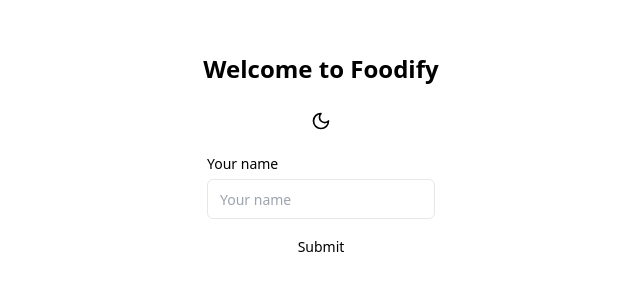
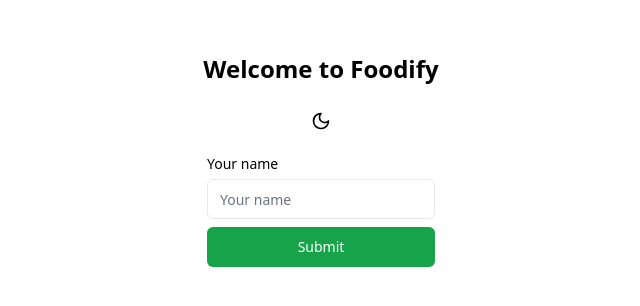
Before and after one commit to oussrh/Foodify, a Next.js app: page / in a window 1280 px wide. Shown: the part 240-546 px from the top of the page, without its empty margins (319-959 px from the left). Built offline with nearby package versions, Linux system fonts and the light colour scheme.

Commit message:
adapt them

```diff
--- a/tailwind.config.ts
+++ b/tailwind.config.ts
@@ -1,12 +1,23 @@
-// tailwind.config.ts
-
 import type { Config } from "tailwindcss";
 
 export default {
   darkMode: "class",
   content: ["./app/**/*.{ts,tsx}", "./components/**/*.{ts,tsx}"],
   theme: {
-    extend: {},
+    extend: {
+      colors: {
+        primary: "#16a34a", // Tailwind green-600
+        "primary-foreground": "#ffffff",
+        destructive: "#ef4444", // red-500
+        "destructive-foreground": "#ffffff",
+        accent: "#f3f4f6",
+        "accent-foreground": "#1f2937",
+        secondary: "#e5e7eb",
+        "secondary-foreground": "#1f2937",
+        muted: "#f9fafb",
+        "muted-foreground": "#6b7280",
+      },
+    },
   },
   plugins: [],
 } satisfies Config;
```
